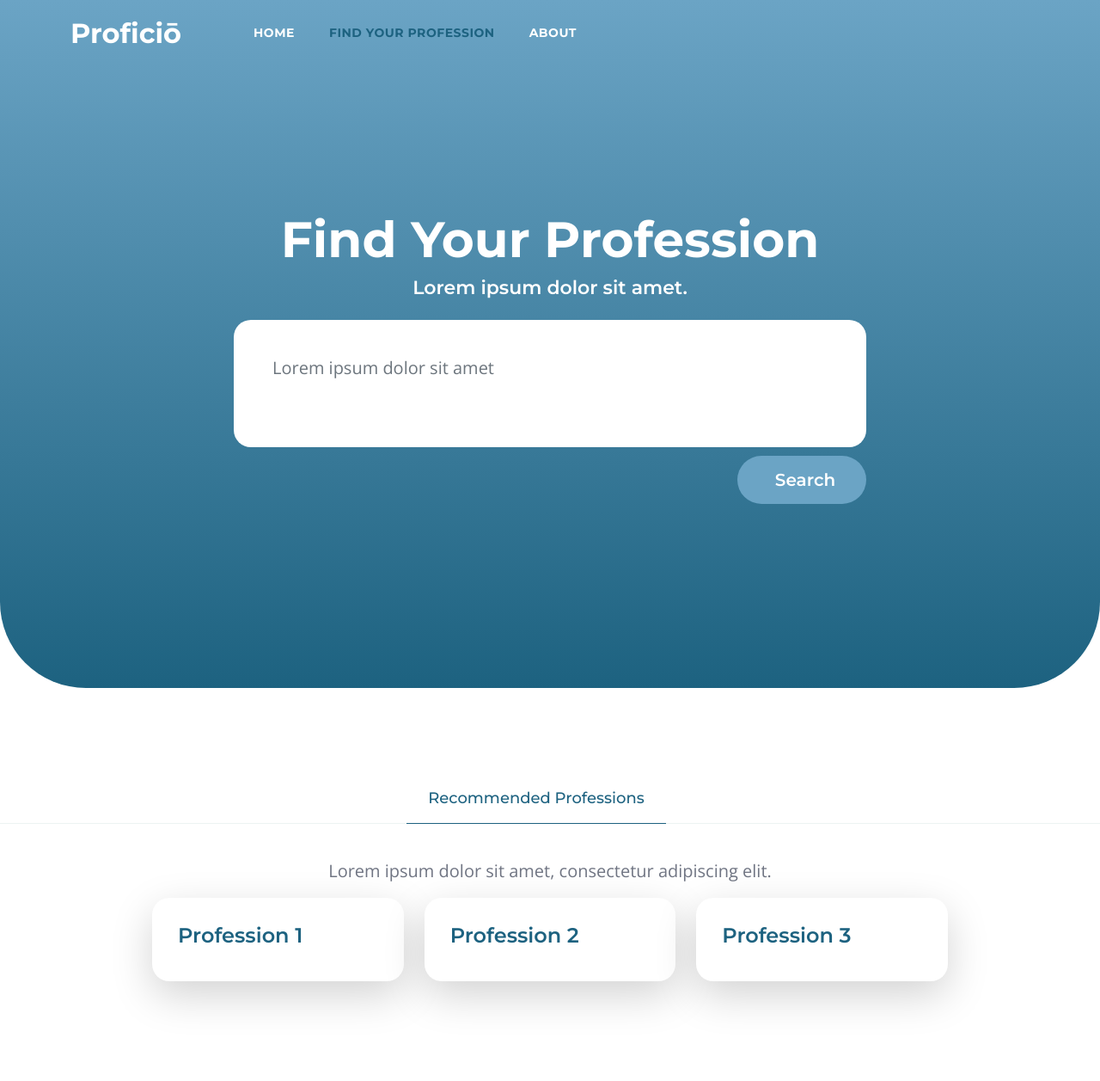
After one commit to tetianakushniruk/proficio-skill-mastery-app, a Python web app: template templates/find_profession.html in a window 1280 px wide. The commit adds this page. Shown: the whole page at 86% size. Run offline with Jinja, Linux system fonts and the light colour scheme; the template is opened without the code that fills it, so the values that code supplies are empty.

Commit message:
Add "Find Profession" page

```diff
--- a/static/css/style.css
+++ b/static/css/style.css
@@ -87,6 +87,7 @@ h4 {
 
 h5 {
   font-size: var(--h5-font-size);
+  color: var(--primary-color);
 }
 
 h6 {
@@ -313,14 +314,16 @@ strong {
   position: relative;
   overflow: hidden;
   padding-top: 100px;
-  padding-bottom: 150px;
+  padding-bottom: 70px;
   border-radius: 0 0 var(--border-radius-large ) var(--border-radius-large);
+  height: 100vh;
 }
 
 .hero-section .input-group {
   background-color: var(--white-color);
   border-radius: var(--border-radius-large);
   padding: 10px 15px;
+  margin-bottom: 10px;
 }
 
 .hero-section .input-group-text {
@@ -334,6 +337,17 @@ strong {
   box-shadow: none;
   margin-bottom: 0;
   padding-left: 0;
+}
+
+.hero-section textarea {
+  border: 0;
+  box-shadow: none;
+  outline: none;
+  margin: 10px;
+  padding-left: 0;
+  resize: none;
+  height: 100px;
+  background: transparent;
 }
 
 .hero-section button[type="submit"] {
@@ -528,9 +542,8 @@ strong {
   line-height: 40px;
 }
 
-
 /*---------------------------------------
-  CUSTOM FORM
+  SEARCH FORM
 -----------------------------------------*/
 .search-form .form-control {
   border-radius: var(--border-radius-large);
@@ -561,6 +574,46 @@ strong {
 .search-form button[type="submit"]:hover,
 .search-form button[type="submit"]:focus {
   background: var(--custom-btn-bg-hover-color);
+  border-color: transparent;
+}
+
+/*---------------------------------------
+  FIND PROFESSION FORM
+-----------------------------------------*/
+.find-profession-form{
+  background-color: var(--white-color);
+  border-radius: var(--border-radius-medium);
+}
+.find-profession-form .form-control {
+  border-radius: var(--border-radius-large);
+  color: var(--p-color);
+  padding-top: 13px;
+  padding-bottom: 13px;
+  padding-left: 20px;
+  outline: none;
+}
+
+.form-floating>label {
+  padding-left: 20px;
+}
+
+.find-profession-form button[type="submit"] {
+  background: var(--custom-btn-bg-color);
+  border: none;
+  border-radius: var(--border-radius-large);
+  color: var(--white-color);
+  font-family: var(--title-font-family);
+  font-size: var(--p-font-size);
+  font-weight: var(--font-weight-semibold);
+  transition: all 0.3s;
+  margin: 0;
+  float: right;
+}
+
+.find-profession-form button[type="submit"]:hover,
+.find-profession-form button[type="submit"]:focus {
+  background: var(--white-color);
+  color: var(--primary-color);
   border-color: transparent;
 }
 
--- /dev/null
+++ b/templates/find_profession.html
@@ -0,0 +1,131 @@
+<!doctype html>
+<html lang="en">
+    <head>
+        <meta charset="utf-8">
+        <meta name="viewport" content="width=device-width, initial-scale=1">
+
+        <title>Proficiō</title>
+
+        <!-- CSS FILES -->
+        <link rel="preconnect" href="https://fonts.googleapis.com">
+
+        <link rel="preconnect" href="https://fonts.gstatic.com" crossorigin>
+
+        <link href="https://fonts.googleapis.com/css2?family=Montserrat:wght@500;600;700&family=Open+Sans&display=swap" rel="stylesheet">
+
+        <link href="../static/css/bootstrap.min.css" rel="stylesheet">
+        <link href="../static/css/bootstrap-icons.css" rel="stylesheet">
+        <link href="../static/css/style.css" rel="stylesheet">
+    </head>
+
+    <body>
+        <main>
+            <nav class="navbar navbar-expand-lg">
+                <div class="container">
+                    <a class="navbar-brand" href="index.html">
+                        <span>Proficiō</span>
+                    </a>
+
+                    <button class="navbar-toggler" type="button" data-bs-toggle="collapse" data-bs-target="#navbarNav" aria-controls="navbarNav" aria-expanded="false" aria-label="Toggle navigation">
+                        <span class="navbar-toggler-icon"></span>
+                    </button>
+
+                    <div class="collapse navbar-collapse" id="navbarNav">
+                        <ul class="navbar-nav ms-lg-5 me-lg-auto">
+                            <li class="nav-item">
+                                <a class="nav-link" href="index.html">Home</a>
+                            </li>
+
+                            <li class="nav-item">
+                                <a class="nav-link active" href="find_profession.html">Find Your Profession</a>
+                            </li>
+
+                            <li class="nav-item">
+                                <a class="nav-link" href="about.html">About</a>
+                            </li>
+                        </ul>
+                    </div>
+                </div>
+            </nav>
+
+            <section class="hero-section d-flex justify-content-center align-items-center" id="section_1">
+                <div class="container">
+                    <div class="row">
+                        <div class="col-lg-8 col-12 mx-auto">
+                            <h1 class="text-white text-center">Find Your Profession</h1>
+
+                            <h6 class="text-center">Lorem ipsum dolor sit amet.</h6>
+
+                            <form method="get" class="find-profession-form mt-4 pt-2 mb-lg-0 mb-5" role="search">
+                                <div class="input-group input-group-lg">
+                                    <textarea class="form-control" id="search-bar" placeholder="Lorem ipsum dolor sit amet" aria-label="Search"></textarea>
+                                </div>
+                                <button type="submit" class="form-control" id="search-button">Search</button>
+                            </form>
+                        </div>
+                    </div>
+                </div>
+            </section>
+
+            <section class="explore-section section-padding" id="section_2">
+                <div class="container-fluid">
+                    <div class="row">
+                        <ul class="nav nav-tabs" id="myTab" role="tablist">
+                            <li class="nav-item" role="presentation">
+                                <button class="nav-link active" id="professions-tab" data-bs-toggle="tab" data-bs-target="#professions-tab-pane" type="button" role="tab" aria-controls="professions-tab-pane" aria-selected="true">Recommended Professions</button>
+                            </li>
+                        </ul>
+                    </div>
+                </div>
+
+                <div class="container">
+                    <div class="row justify-content-center">
+                        <div class="col-10">
+                            <div class="tab-content" id="myTabContent">
+                                <div class="tab-pane fade show active" id="professions-tab-pane" role="tabpanel" aria-labelledby="professions-tab" tabindex="0">
+                                    <p class="text-center">Lorem ipsum dolor sit amet, consectetur adipiscing elit.</p>
+                                    <div class="row">
+                                        <div class="col-lg-4 col-md-6 col-12 mb-4 mb-lg-3">
+                                                <div class="custom-block bg-white shadow-lg">
+                                                    <div class="d-flex">
+                                                        <div>
+                                                            <h5 class="mb-2">Profession 1</h5>
+                                                        </div>
+                                                    </div>
+                                                </div>
+                                            </div>
+                                        <div class="col-lg-4 col-md-6 col-12 mb-4 mb-lg-3">
+                                            <div class="custom-block bg-white shadow-lg">
+                                                    <div class="d-flex">
+                                                        <div>
+                                                            <h5 class="mb-2">Profession 2</h5>
+                                                        </div>
+                                                    </div>
+                                            </div>
+                                        </div>
+                                        <div class="col-lg-4 col-md-6 col-12 mb-4 mb-lg-3">
+                                            <div class="custom-block bg-white shadow-lg">
+                                                    <div class="d-flex">
+                                                        <div>
+                                                            <h5 class="mb-2">Profession 3</h5>
+                                                        </div>
+                                                    </div>
+                                            </div>
+                                        </div>
+                                    </div>
+                                </div>
+                            </div>
+                        </div>
+                    </div>
+                </div>
+            </section>
+        </main>
+
+
+        <!-- JAVASCRIPT FILES -->
+        <script src="../static/js/jquery.min.js"></script>
+        <script src="../static/js/bootstrap.bundle.min.js"></script>
+        <script src="../static/js/jquery.sticky.js"></script>
+        <script src="../static/js/custom.js"></script>
+    </body>
+</html>
```
